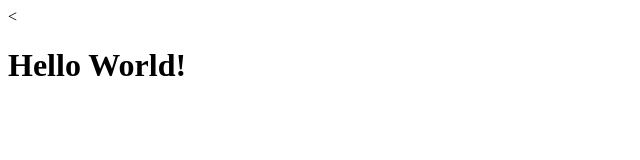
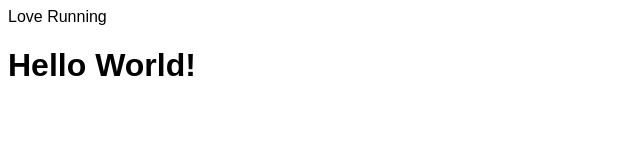
Before and after one commit to 85GLC85/love-running, a plain HTML site: page index.html in a window 1280 px wide. Shown: the whole page, without its empty margins (0-640 px from the left). Drawn offline with Linux system fonts and the light colour scheme; files that its build step writes are made by us from their sources.

Commit message:
add meta data and connect css file

```diff
--- a/index.html
+++ b/index.html
@@ -5,7 +5,7 @@
 <meta name="viewport" content="width-device width, initial-scale 1.0">
 <meta name ="description" content="Love Running club for runners in Dublin, Ireland">
 <meta name="keywords" content="love running,running club, ireland, dublin">
-<
+<link rel="stylesheet" href="assets/css/styles.css"
 <title>Love Running</title>
 </head>
 <body>
--- /dev/null
+++ b/styles.css
@@ -0,0 +1,3 @@
+body {
+font-family: Arial;
+}
```
